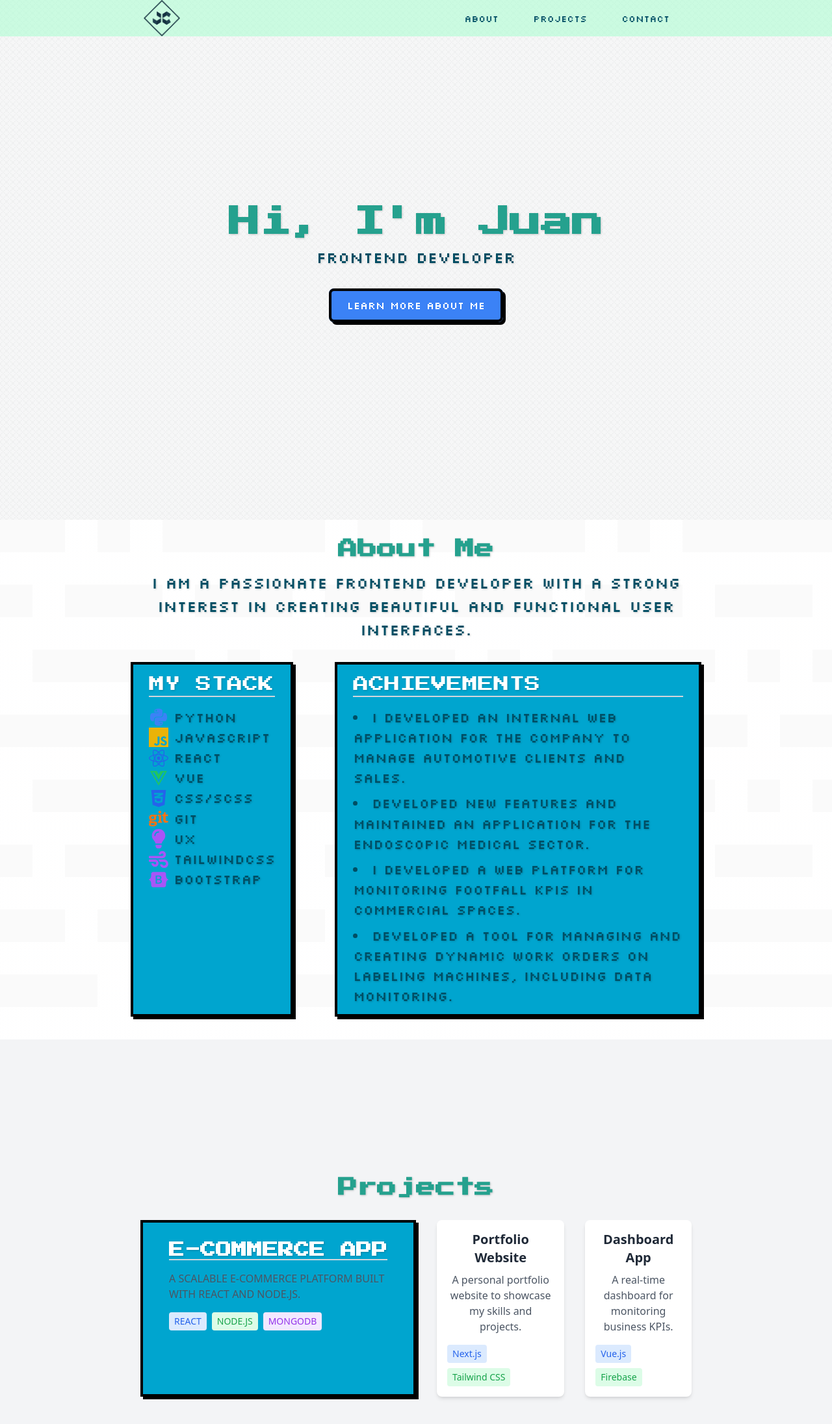
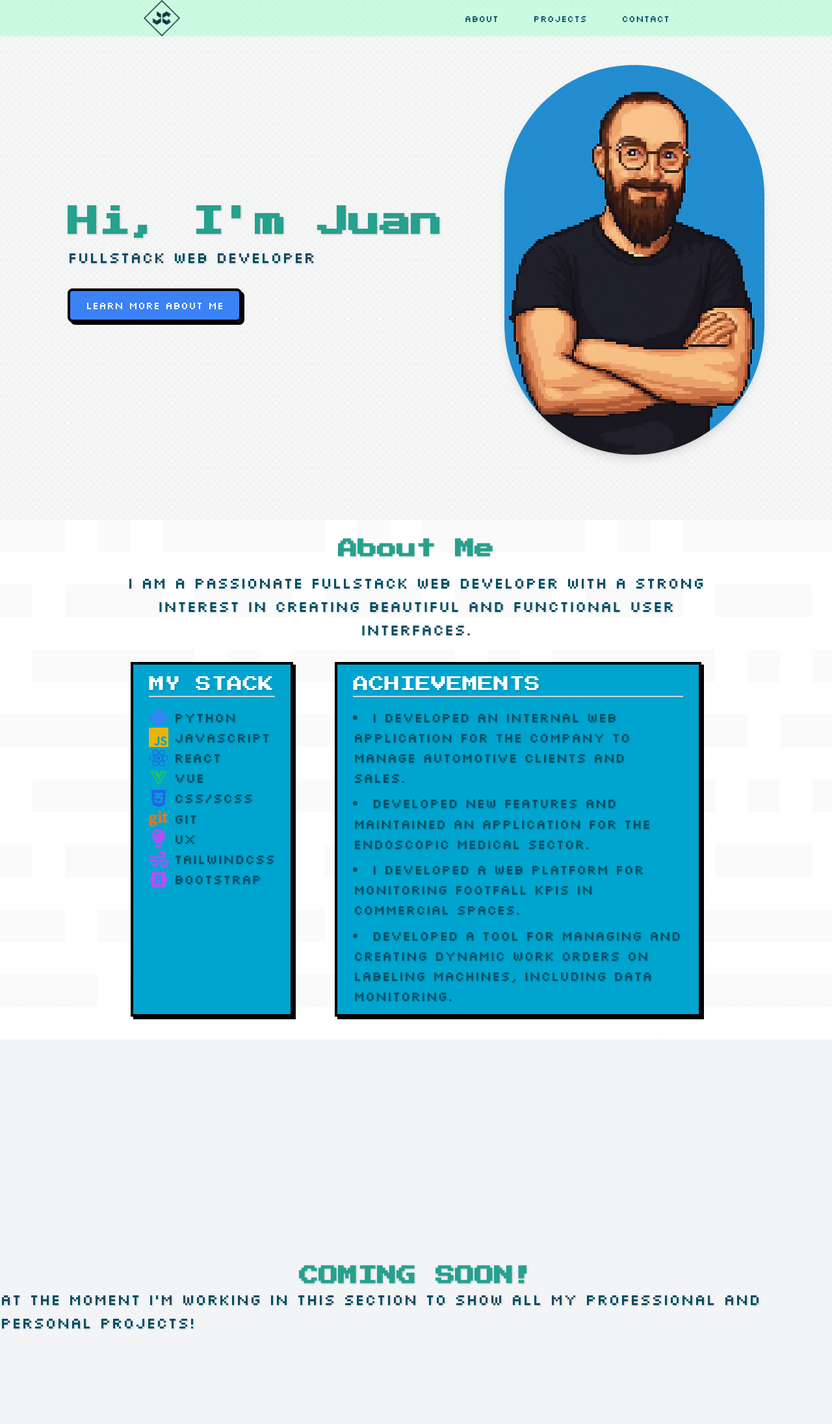
Before and after one commit to JuanCanteroJarilla/miweb, a Next.js app: page / in a window 1280 px wide. Shown: the top 2192 px of the page at 65% size. Built offline with nearby package versions, Linux system fonts and the light colour scheme.

Commit message:
projects coming soon

```diff
--- a/package.json
+++ b/package.json
@@ -13,6 +13,7 @@
     "@fortawesome/free-brands-svg-icons": "^6.7.2",
     "@fortawesome/free-solid-svg-icons": "^6.7.2",
     "@fortawesome/react-fontawesome": "^0.2.2",
+    "@gsap/react": "^2.1.2",
     "framer-motion": "^12.6.3",
     "next": "15.2.1",
     "react": "^19.0.0",
@@ -24,7 +25,7 @@
     "@eslint/eslintrc": "^3",
     "@tailwindcss/postcss": "^4",
     "@types/node": "^20",
-    "@types/react": "^19",
+    "@types/react": "^19.1.8",
     "@types/react-dom": "^19",
     "autoprefixer": "^10.4.21",
     "eslint": "^9",
--- a/src/app/about/About.tsx
+++ b/src/app/about/About.tsx
@@ -66,7 +66,7 @@ export default function About() {
           About Me
         </h2>
         <p className="text-gray-600 presentacion2">
-          I am a passionate frontend developer with a strong interest in
+          I am a passionate fullStack web developer with a strong interest in
           creating beautiful and functional user interfaces.
         </p>
       </motion.div>
--- a/src/app/page.tsx
+++ b/src/app/page.tsx
@@ -2,21 +2,41 @@
 import "./styles.scss";
 import About from "./about/About";
 import Projects from "./projects/Projects";
-
+import { useRef } from "react";
+import gsap from "gsap";
+import { useGSAP } from "@gsap/react";
+import Image from "next/image";
 export default function Home() {
+  const boxRef = useRef<HTMLDivElement>(null);
+  useGSAP(() => {
+    gsap.fromTo(
+      boxRef.current,
+      {
+        x: "-100vw",
+        opacity: 0,
+      },
+      {
+        x: "0vw",
+        opacity: 1,
+        duration: 4,
+        ease: "power3.out",
+      }
+    );
+  }, []);
   return (
     <>
-      <section className="w-full h-screen m-0 p-0 flex items-center justify-center bg-gray-50 sec1">
-        <div className="text-center">
-          {/* Título principal */}
-          <h1 className="text-5xl font-bold text-gray-800 presentacion">
+      {/* <div className="box" ref={boxRef}></div> */}
+      <section className="w-full h-screen m-0 p-0 flex items-center flex-row justify-center bg-gray-50 sec1 gap-x-24">
+        <div className="flex- flex-col items-center">
+          <h1
+            className="text-5xl font-bold text-gray-800 presentacion"
+            ref={boxRef}
+          >
             Hi, I&apos;m Juan
           </h1>
-          {/* Subtítulo */}
           <p className="text-xl text-gray-600 mb-8 presentacion2 py-4">
-            Frontend Developer
+            FullStack Web Developer
           </p>
-          {/* Botón de llamada a la acción */}
           <div>
             <a
               href="#about"
@@ -26,6 +46,15 @@ export default function Home() {
             </a>
           </div>
         </div>
+        <div>
+          <Image
+            src="/images/juan.png"
+            alt="Juan's Image"
+            width={400}
+            height={400}
+            className="rounded-full shadow-lg pixelated"
+          />
+        </div>
       </section>
       <About />
       <Projects />
--- a/src/app/projects/Projects.tsx
+++ b/src/app/projects/Projects.tsx
@@ -1,21 +1,21 @@
-import { motion } from "framer-motion";
+// import { motion } from "framer-motion";
 
 export default function Projects() {
-  const projects = [
-    {
-      title: "m-automocion",
-      description:
-        "A scalable e-commerce platform built with React and Node.js.",
-      technologies: ["React", "Node.js", "MongoDB"],
-    },
-  ];
+  // const projects = [
+  //   {
+  //     title: "m-automocion",
+  //     description:
+  //       "A scalable e-commerce platform built with React and Node.js.",
+  //     technologies: ["React", "Node.js", "MongoDB"],
+  //   },
+  // ];
   return (
     <>
       <section
         id="projects"
         className="w-full min-h-screen bg-gray-100 flex flex-col items-center justify-center sec3"
       >
-        <motion.div
+        {/* <motion.div
           className="text-center max-w-4xl mb-8"
           initial={{ opacity: 0, x: 50 }}
           whileInView={{ opacity: 1, x: 0 }} // Ejecuta la animación al entrar en el viewport
@@ -27,13 +27,7 @@ export default function Projects() {
               Projects
             </h2>
             <div className="flex flex-row mb-2 gap-8">
-              {/* Proyecto 1 */}
               <div className="skillsDiv inline-block w-auto">
-                {/* <img
-                src="/images/project1.png"
-                alt="Project 1"
-                className="w-full h-48 object-cover"
-              /> */}
                 <div className="p-4">
                   <p className="text-xl font-semibold text-gray-800 text-left truncate">
                     E-commerce App
@@ -54,23 +48,10 @@ export default function Projects() {
                       MongoDB
                     </span>
                   </div>
-                  {/* <a
-                  href="https://github.com/yourusername/ecommerce-app"
-                  target="_blank"
-                  className="block mt-4 text-blue-500 hover:underline"
-                >
-                  View Project
-                </a> */}
                 </div>
               </div>
 
-              {/* Proyecto 2 */}
               <div className="bg-white rounded-lg shadow-md overflow-hidden">
-                {/* <img
-                src="/images/project2.png"
-                alt="Project 2"
-                className="w-full h-48 object-cover"
-              /> */}
                 <div className="p-4">
                   <h3 className="text-xl font-semibold text-gray-800">
                     Portfolio Website
@@ -87,23 +68,10 @@ export default function Projects() {
                       Tailwind CSS
                     </span>
                   </div>
-                  {/* <a
-                  href="https://yourportfolio.com"
-                  target="_blank"
-                  className="block mt-4 text-blue-500 hover:underline"
-                >
-                  View Project
-                </a> */}
                 </div>
               </div>
 
-              {/* Proyecto 3 */}
               <div className="bg-white rounded-lg shadow-md overflow-hidden">
-                {/* <img
-                src="/images/project3.png"
-                alt="Project 3"
-                className="w-full h-48 object-cover"
-              /> */}
                 <div className="p-4">
                   <h3 className="text-xl font-semibold text-gray-800">
                     Dashboard App
@@ -119,18 +87,18 @@ export default function Projects() {
                       Firebase
                     </span>
                   </div>
-                  {/* <a
-                  href="https://github.com/yourusername/dashboard-app"
-                  target="_blank"
-                  className="block mt-4 text-blue-500 hover:underline"
-                >
-                  View Project
-                </a> */}
                 </div>
               </div>
             </div>
           </div>
-        </motion.div>
+        </motion.div> */}
+        <h2 className="text-3xl font-bold text-gray-800 text-center presentacion">
+          COMING SOON!
+        </h2>
+        <p className="text-gray-600 presentacion2">
+          At the moment I&#39;m working in this section to show all my
+          professional and personal projects!
+        </p>
       </section>
     </>
   );
--- a/src/app/styles.scss
+++ b/src/app/styles.scss
@@ -23,6 +23,12 @@
 @font-face {
   font-family: "Subtitle";
   src: url("/fonts/static/Lexend-SemiBold.ttf") format("woff2");
+}
+
+.box{
+  width: 100px;
+  height: 100px;
+  background-color: orange;
 }
 
 .sec1 {
@@ -71,13 +77,6 @@ body {
   padding: 1rem;
   height: 64px;
 }
-
-// #about {
-//   font-family: "Explanation", sans-serif;
-//   font-size: 1.5rem;
-//   color: #143040;
-//   text-shadow: 1px 1px 3px rgba(0, 0, 0, 0.2);
-// }
 
 .inicio {
   background-image: url("/images/45-degree-fabric-light.png");
```
Also changed, not shown: public/images/juan.png (added), 1 other file (tests, documents, lock files or other folders).
